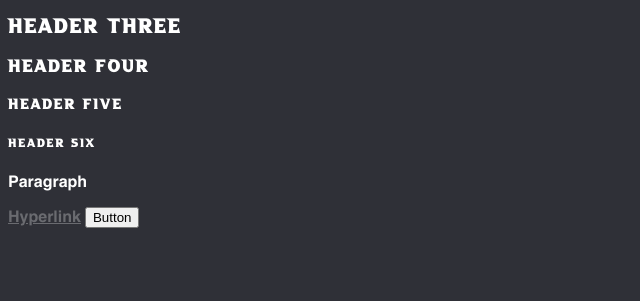
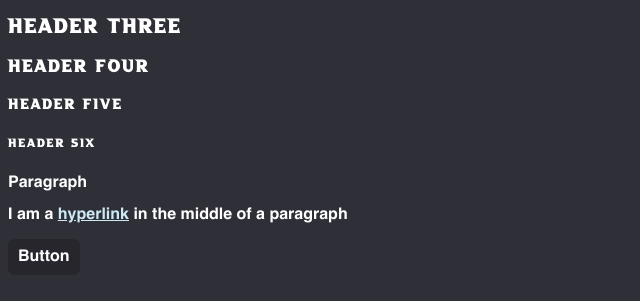
Before and after one commit to carlgustavh/stark-launcher, a website: page src/index.html in a window 1280 px wide. Shown: the part 107-408 px from the top of the page, without its empty margins (0-640 px from the left). Drawn offline with Linux system fonts and the light colour scheme.

Commit message:
Button and hyperlink

```diff
--- a/src/index.html
+++ b/src/index.html
@@ -13,7 +13,7 @@
     <h5>Header Five</h5>
     <h6>Header Six</h6>
     <p>Paragraph</p>
-    <a href="###">Hyperlink</a>
+    <p>I am a <a href="#">hyperlink</a> in the middle of a paragraph</p>
     <button>Button</button>
   </body>
 </html>
--- a/src/style.css
+++ b/src/style.css
@@ -22,6 +22,11 @@
   --color-ui-darkest: #131316;
   /*Text Colors*/
   --color-text-lightest: #fff;
+  --color-text-hyperlink: #CCE8F5;
+  --color-text-hyperink-hover: #CCD6DB;
+  --color-text-hyperlink-visited: #D4CCF5;
+  /*Darken*/
+  --darken-minimum: rgba(0, 0, 0, 0.3);
   /*Fonts*/
   --stylized-font: a-absolute-empire;
   --regular-font: helvetica-bold;
@@ -44,5 +49,27 @@ p{
 
 a{
   font-family: var(--regular-font);
-  color: var(--color-ui-lightest);
+  color: var(--color-text-hyperlink)
 }
+
+a:hover{
+  color: var(--color-text-hyperink-hover)
+}
+
+a:visited{
+  color: var(--color-text-hyperlink-visited);
+}
+
+button{
+  all: unset;
+  font-family: var(--regular-font);
+  color: white;
+  background-color: var(--color-ui-dark);
+  padding: 0.625em;
+  border-radius: 0.4375em;
+}
+
+button:hover{
+  background-color: var(--darken-minimum);
+  cursor: pointer;
+}
```
